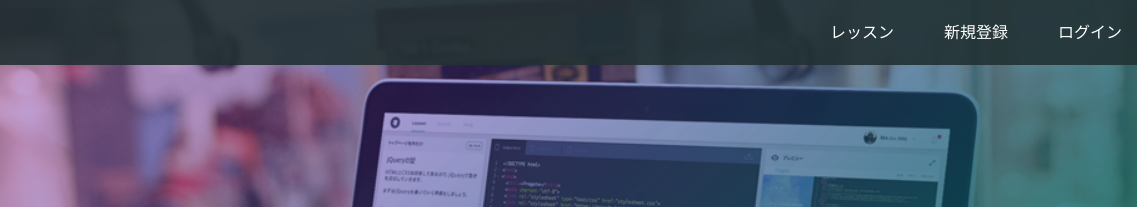
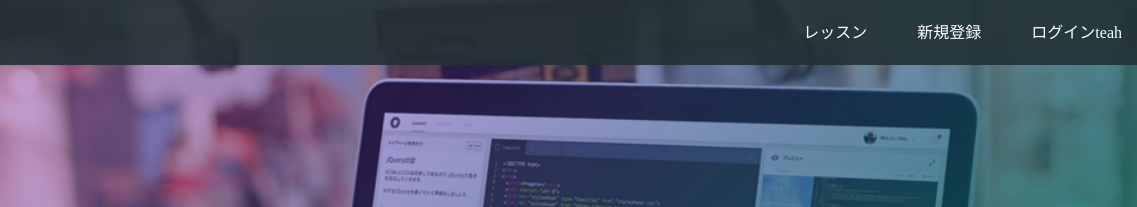
Before and after one commit to kure-8310/kure-8310.github.io, a plain HTML site: page index.html in a window 1280 px wide. Shown: the top 207 px of the page, 143-1280 px from the left. Drawn offline with Linux system fonts and the light colour scheme.

Commit message:
Update index.html

```diff
--- a/index.html
+++ b/index.html
@@ -17,7 +17,7 @@
       <div class="header-right">
         <a href="#">レッスン</a>
         <a href="#">新規登録</a>
-        <a href="#" class="login">ログイン</a>
+        <a href="#" class="login">ログインteah</a>
       </div>
     </div>
   </header>
```
